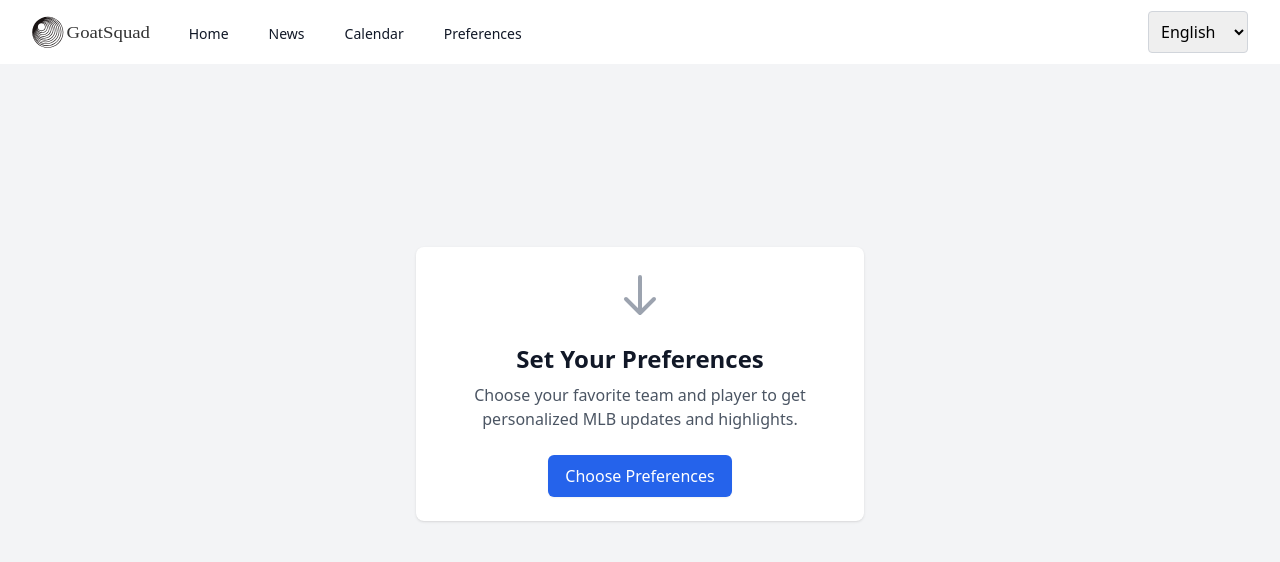
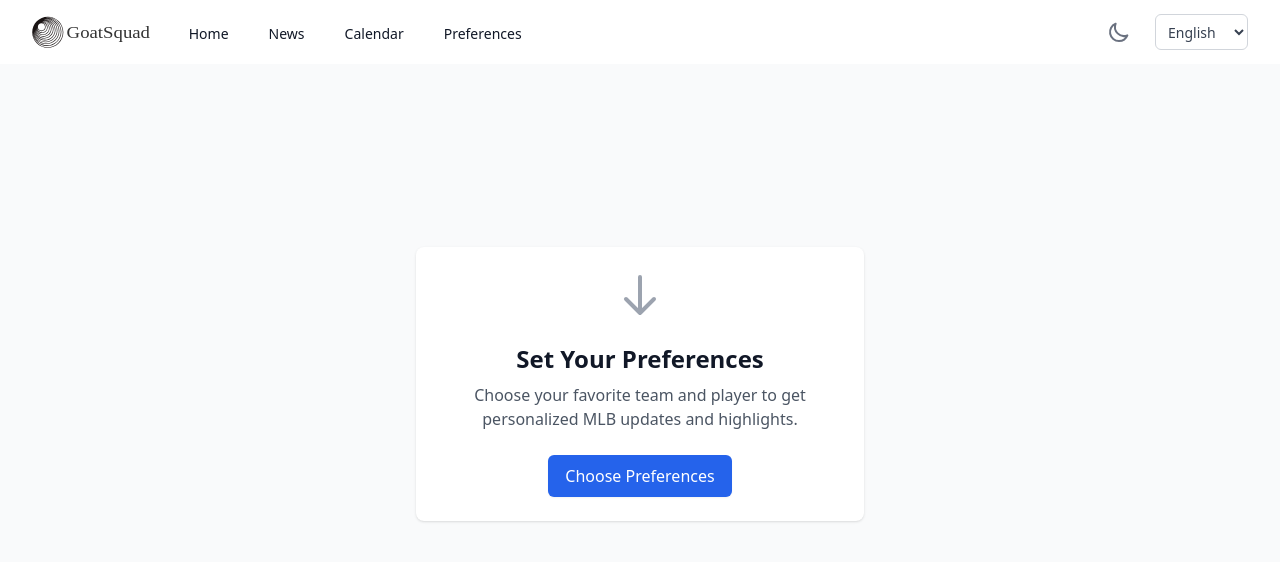
Before and after one commit to GentleOtaku/GoatSquad, a React (Create React App) app in the folder frontend/: page /news in a window 1280 px wide. Both pictures are taken after typing "name@example.com", "Sample123" into the empty fields and a click on the button "Sign in". Shown: the top 562 px of the page. Built offline with nearby package versions, Linux system fonts and the light colour scheme.

Commit message:
Readded dark mode

```diff
--- a/frontend/src/components/LanguageSelector.js
+++ b/frontend/src/components/LanguageSelector.js
@@ -21,10 +21,20 @@ const LanguageSelector = () => {
     <select
       value={language}
       onChange={handleChange}
-      className="p-2 rounded border border-gray-300 hover:border-gray-400 focus:outline-none focus:ring-2 focus:ring-blue-500"
+      className="h-9 px-2 rounded-md text-sm font-medium
+        bg-white dark:bg-gray-700
+        text-gray-700 dark:text-gray-200
+        border border-gray-300 dark:border-gray-600
+        hover:border-gray-400 dark:hover:border-gray-500
+        focus:outline-none focus:ring-2 focus:ring-blue-500 dark:focus:ring-blue-400
+        transition-colors duration-200"
     >
       {languages.map(lang => (
-        <option key={lang.code} value={lang.code}>
+        <option
+          key={lang.code}
+          value={lang.code}
+          className="text-gray-900 dark:text-gray-200 bg-white dark:bg-gray-700"
+        >
           {lang.name}
         </option>
       ))}
--- a/frontend/src/components/Navbar.js
+++ b/frontend/src/components/Navbar.js
@@ -2,8 +2,11 @@ import React from 'react';
 import { Link } from 'react-router-dom';
 import TranslatedText from './TranslatedText';
 import LanguageSelector from './LanguageSelector';
+import { useDarkMode } from '../hooks/useDarkMode';
 
 function Navbar() {
+  const { isDarkMode, toggleDarkMode } = useDarkMode();
+
   const navItems = [
     { path: '/', label: 'Home' },
     { path: '/news', label: 'News' },
@@ -37,7 +40,32 @@ function Navbar() {
               ))}
             </div>
           </div>
-          <div className="flex items-center">
+          <div className="flex items-center space-x-4">
+            <button
+              onClick={toggleDarkMode}
+              className="p-2 rounded-lg text-gray-500 hover:text-gray-700 dark:text-gray-400 dark:hover:text-gray-200"
+              aria-label="Toggle dark mode"
+            >
+              {isDarkMode ? (
+                <svg className="w-6 h-6" fill="none" stroke="currentColor" viewBox="0 0 24 24">
+                  <path
+                    strokeLinecap="round"
+                    strokeLinejoin="round"
+                    strokeWidth={2}
+                    d="M12 3v1m0 16v1m9-9h-1M4 12H3m15.364 6.364l-.707-.707M6.343 6.343l-.707-.707m12.728 0l-.707.707M6.343 17.657l-.707.707M16 12a4 4 0 11-8 0 4 4 0 018 0z"
+                  />
+                </svg>
+              ) : (
+                <svg className="w-6 h-6" fill="none" stroke="currentColor" viewBox="0 0 24 24">
+                  <path
+                    strokeLinecap="round"
+                    strokeLinejoin="round"
+                    strokeWidth={2}
+                    d="M20.354 15.354A9 9 0 018.646 3.646 9.003 9.003 0 0012 21a9.003 9.003 0 008.354-5.646z"
+                  />
+                </svg>
+              )}
+            </button>
             <LanguageSelector />
           </div>
         </div>
@@ -55,6 +83,23 @@ function Navbar() {
               <TranslatedText text={item.label} />
             </Link>
           ))}
+          <button
+            onClick={toggleDarkMode}
+            className="w-full text-left pl-3 pr-4 py-2 text-base font-medium text-gray-700 dark:text-gray-300 hover:bg-gray-50 dark:hover:bg-gray-700 flex items-center"
+          >
+            <span className="mr-2">
+              {isDarkMode ? (
+                <svg className="w-5 h-5" fill="none" stroke="currentColor" viewBox="0 0 24 24">
+                  <path strokeLinecap="round" strokeLinejoin="round" strokeWidth={2} d="M12 3v1m0 16v1m9-9h-1M4 12H3m15.364 6.364l-.707-.707M6.343 6.343l-.707-.707m12.728 0l-.707.707M6.343 17.657l-.707.707M16 12a4 4 0 11-8 0 4 4 0 018 0z" />
+                </svg>
+              ) : (
+                <svg className="w-5 h-5" fill="none" stroke="currentColor" viewBox="0 0 24 24">
+                  <path strokeLinecap="round" strokeLinejoin="round" strokeWidth={2} d="M20.354 15.354A9 9 0 018.646 3.646 9.003 9.003 0 0012 21a9.003 9.003 0 008.354-5.646z" />
+                </svg>
+              )}
+            </span>
+            <TranslatedText text={isDarkMode ? 'Light Mode' : 'Dark Mode'} />
+          </button>
         </div>
       </div>
     </nav>
--- a/frontend/src/index.css
+++ b/frontend/src/index.css
@@ -4,78 +4,7 @@
 
 @layer base {
   body {
-    @apply bg-gray-50 dark:bg-gray-900 transition-colors duration-200;
-  }
-
-  /* Add smooth transitions for all color changes */
-  *, *::before, *::after {
-    @apply transition-colors duration-200;
-  }
-
-  /* Style scrollbars in dark mode */
-  @media (prefers-color-scheme: dark) {
-    ::-webkit-scrollbar {
-      width: 12px;
-    }
-
-    ::-webkit-scrollbar-track {
-      @apply bg-gray-800;
-    }
-
-    ::-webkit-scrollbar-thumb {
-      @apply bg-gray-600 rounded-full;
-    }
-
-    ::-webkit-scrollbar-thumb:hover {
-      @apply bg-gray-500;
-    }
+    min-height: 100vh;
+    @apply bg-gray-50 dark:bg-gray-900;
   }
 }
-
-/* Additional utility classes for dark mode transitions */
-.dark-mode-transition {
-  @apply transition-colors duration-200;
-}
-
-/* Custom animation classes */
-@layer utilities {
-  .fade-in {
-    @apply opacity-0;
-    animation: fadeIn 0.3s ease-in forwards;
-  }
-
-  .slide-up {
-    @apply opacity-0 translate-y-4;
-    animation: slideUp 0.4s ease-out forwards;
-  }
-
-  .scale-in {
-    @apply opacity-0 scale-95;
-    animation: scaleIn 0.2s ease-out forwards;
-  }
-
-  /* Custom transition utility */
-  .smooth-transition {
-    @apply transition-all duration-200 ease-in-out;
-  }
-}
-
-@keyframes fadeIn {
-  to {
-    opacity: 1;
-  }
-}
-
-@keyframes slideUp {
-  to {
-    opacity: 1;
-    transform: translateY(0);
-  }
-}
-
-@keyframes scaleIn {
-  to {
-    opacity: 1;
-    transform: scale(1);
-  }
-}
--- a/frontend/src/layouts/MainLayout.js
+++ b/frontend/src/layouts/MainLayout.js
@@ -6,7 +6,7 @@ function MainLayout({ children }) {
     <div className="min-h-screen bg-gray-50 dark:bg-gray-900 transition-colors duration-200">
       <Navbar />
       <div className="flex-1 flex flex-col overflow-hidden">
-        <main className="flex-1 overflow-x-hidden overflow-y-auto bg-gray-100">
+        <main className="flex-1 overflow-x-hidden overflow-y-auto bg-gray-50 dark:bg-gray-900">
           {children}
         </main>
       </div>
```
